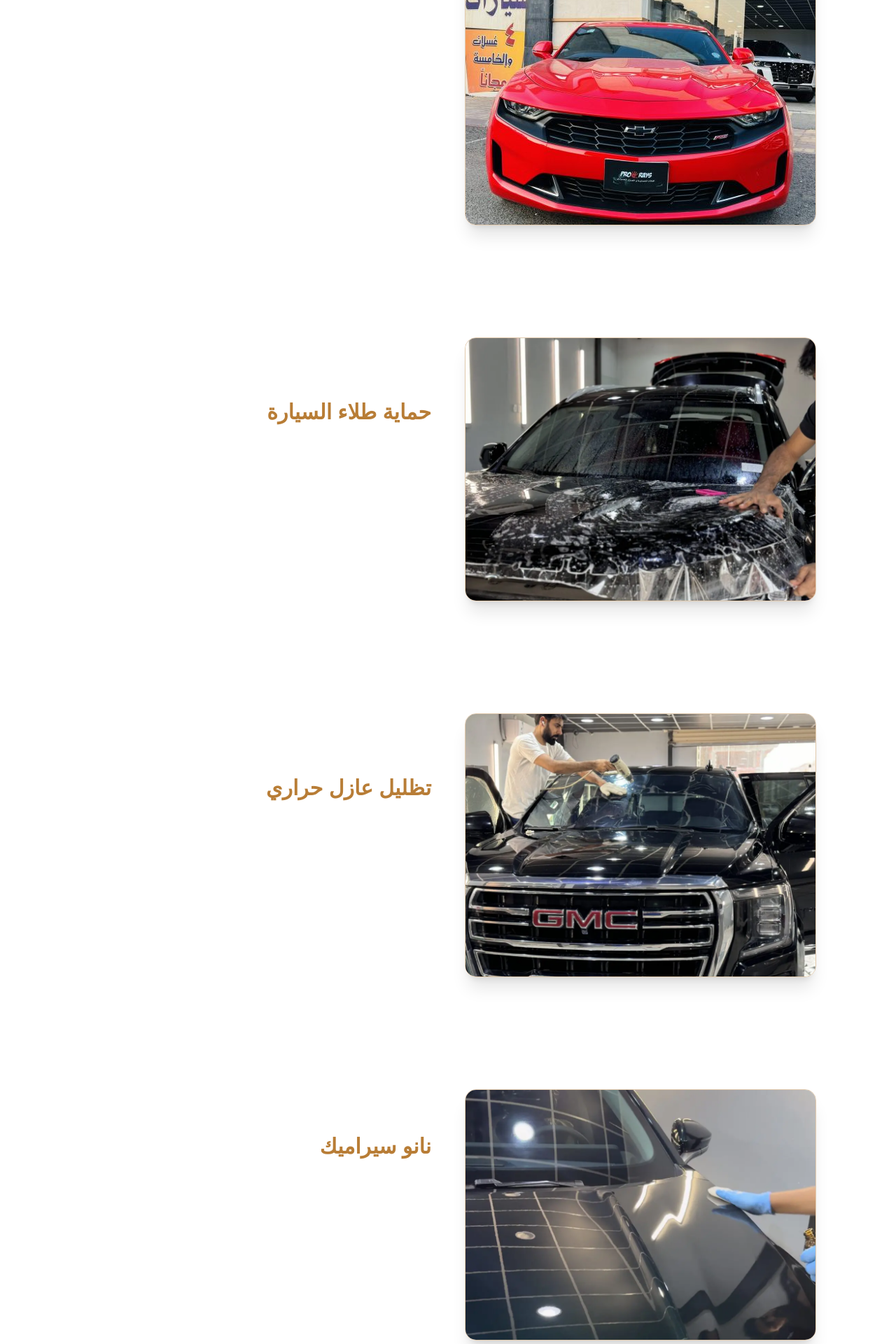
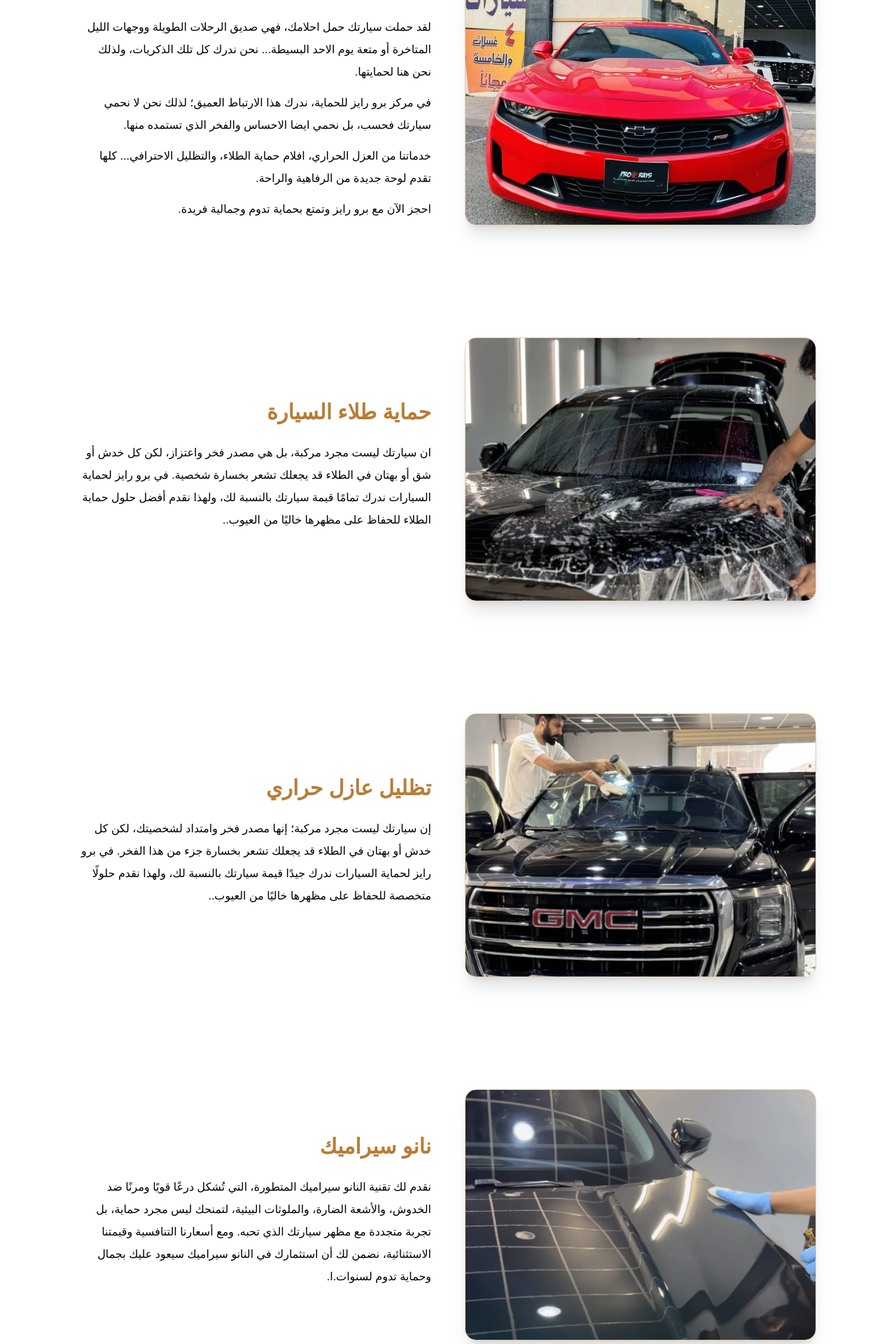
Before and after one commit to Zeyad-Mashal/bronze-web, a Next.js app: page /about in a window 1280 px wide. Shown: the part 960-2880 px from the top of the page at 70% size. Built offline with nearby package versions, Linux system fonts and the light colour scheme.

Commit message:
update about us

```diff
--- a/app/Hero.tsx
+++ b/app/Hero.tsx
@@ -8,18 +8,37 @@ const slides = [
   "/bronze3.jpg",
   "/bronze4.jpg",
 ];
+
 export default function HeroSlider() {
-
-
   const [index, setIndex] = useState(0);
 
+  // نضيف mounted لمنع Hydration Mismatch
+  const [mounted, setMounted] = useState(false);
+
   useEffect(() => {
+    setMounted(true);
+  }, []);
+
+  // نشغّل السلايدر فقط بعد hydration
+  useEffect(() => {
+    if (!mounted) return;
+
     const timer = setInterval(() => {
       setIndex((prev) => (prev + 1) % slides.length);
     }, 3000);
 
     return () => clearInterval(timer);
-  }, []);
+  }, [mounted]);
+
+  // SSR fallback (مهم جداً)
+  if (!mounted) {
+    return (
+      <div
+        className="relative w-full mt-16 bg-black"
+        style={{ aspectRatio: "16/9" }}
+      />
+    );
+  }
 
   return (
     <div className="relative w-full mt-16" style={{ aspectRatio: "16/9" }}>
@@ -56,7 +75,7 @@ export default function HeroSlider() {
             key={i}
             onClick={() => setIndex(i)}
             className={`w-3 h-3 rounded-full transition-all duration-300
-              ${index === i ? "bg-white scale-125" : "bg-white/40"}
+              ${index === i ? "bg-black scale-125" : "bg-black/40"}
             `}
           />
         ))}
--- a/app/about/page.tsx
+++ b/app/about/page.tsx
@@ -58,22 +58,22 @@ export default function AboutSection() {
               مرحبًا بكم في <span >برو رايز</span> شركة حماية السيارات
             </h2>
 
-            <p className="text-white leading-8 mb-3">
+            <p className="text-black leading-8 mb-3">
               لقد حملت سيارتك حمل احلامك، فهي صديق الرحلات الطويلة ووجهات الليل المتاخرة أو متعة يوم الاحد البسيطة...
               نحن ندرك كل تلك الذكريات، ولذلك نحن هنا لحمايتها.
             </p>
 
-            <p className="text-white leading-8 mb-3">
+            <p className="text-black leading-8 mb-3">
               في مركز برو رايز للحماية، ندرك هذا الارتباط العميق؛ لذلك نحن لا نحمي سيارتك فحسب، بل نحمي ايضا
               الاحساس والفخر الذي تستمده منها.
             </p>
 
-            <p className="text-white leading-8 mb-3">
+            <p className="text-black leading-8 mb-3">
               خدماتنا من العزل الحراري، افلام حماية الطلاء، والتظليل الاحترافي... كلها تقدم لوحة جديدة من
               الرفاهية والراحة.
             </p>
 
-            <p className="text-white leading-8">
+            <p className="text-black leading-8">
               احجز الآن مع برو رايز وتمتع بحماية تدوم وجمالية فريدة.
             </p>
           </div>
@@ -108,7 +108,7 @@ export default function AboutSection() {
               حماية طلاء السيارة
             </h2>
 
-            <p className="text-white leading-8 mb-3">
+            <p className="text-black leading-8 mb-3">
               ان سيارتك ليست مجرد مركبة، بل هي مصدر فخر واعتزاز، لكن كل خدش أو شق أو بهتان في الطلاء قد يجعلك تشعر بخسارة شخصية. في برو رايز لحماية السيارات ندرك تمامًا قيمة سيارتك بالنسبة لك، ولهذا نقدم أفضل حلول حماية الطلاء للحفاظ على مظهرها خاليًا من العيوب..
             </p>
 
@@ -144,7 +144,7 @@ export default function AboutSection() {
               تظليل عازل حراري
             </h2>
 
-            <p className="text-white leading-8 mb-3">
+            <p className="text-black leading-8 mb-3">
               إن سيارتك ليست مجرد مركبة؛ إنها مصدر فخر وامتداد لشخصيتك، لكن كل خدش أو بهتان في الطلاء قد يجعلك تشعر بخسارة جزء من هذا الفخر. في برو رايز لحماية السيارات ندرك جيدًا قيمة سيارتك بالنسبة لك، ولهذا نقدم حلولًا متخصصة للحفاظ على مظهرها خاليًا من العيوب..
             </p>
 
@@ -180,7 +180,7 @@ export default function AboutSection() {
               نانو سيراميك
             </h2>
 
-            <p className="text-white leading-8 mb-3">
+            <p className="text-black leading-8 mb-3">
               نقدم لك تقنية النانو سيراميك المتطورة، التي تُشكل درعًا قويًا ومرنًا ضد الخدوش، والأشعة الضارة، والملوثات البيئية، لتمنحك ليس مجرد حماية، بل تجربة متجددة مع مظهر سيارتك الذي تحبه. ومع أسعارنا التنافسية وقيمتنا الاستثنائية، نضمن لك أن استثمارك في النانو سيراميك سيعود عليك بجمال وحماية تدوم لسنوات.ا.
             </p>
 
@@ -195,7 +195,7 @@ export default function AboutSection() {
 
         </div>
       </div>
-      <Testimonials/>
+      {/* <Testimonials /> */}
     </section>
   );
 }
--- a/app/page.tsx
+++ b/app/page.tsx
@@ -180,12 +180,12 @@ export default function Home() {
           </div>
 
           <div className="mt-12">
-            <a className="relative inline-block px-6 py-2 font-bold text-[#f3f0ed] bg-gradient-to-r from-[#B08B4F] to-white rounded-full overflow-hidden group">
+            <div className="relative inline-block px-6 py-2 font-bold text-[#f3f0ed] bg-gradient-to-r from-[#B08B4F] to-white rounded-full overflow-hidden group">
               <span className="absolute inset-0 w-full h-full bg-white opacity-20 blur-xl animate-cloud"></span>
               <Link href="/services">
                 <span className="relative z-10 text-black">عرض جميع الخدمات</span>
               </Link>
-            </a>
+            </div>
           </div>
         </div>
       </section>
```
Lines whose indentation alone changed are shown as unchanged.
